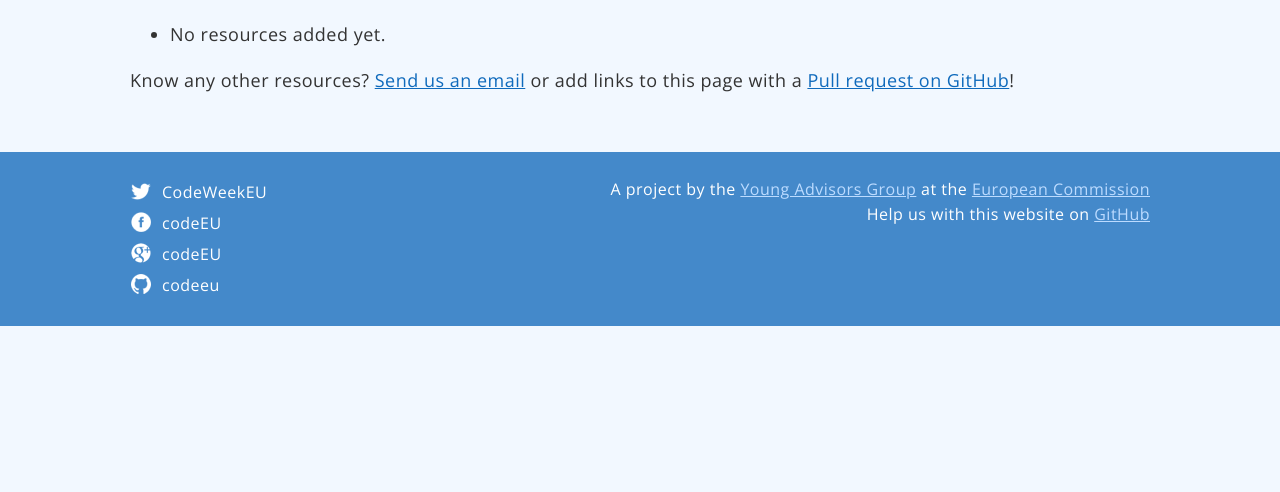
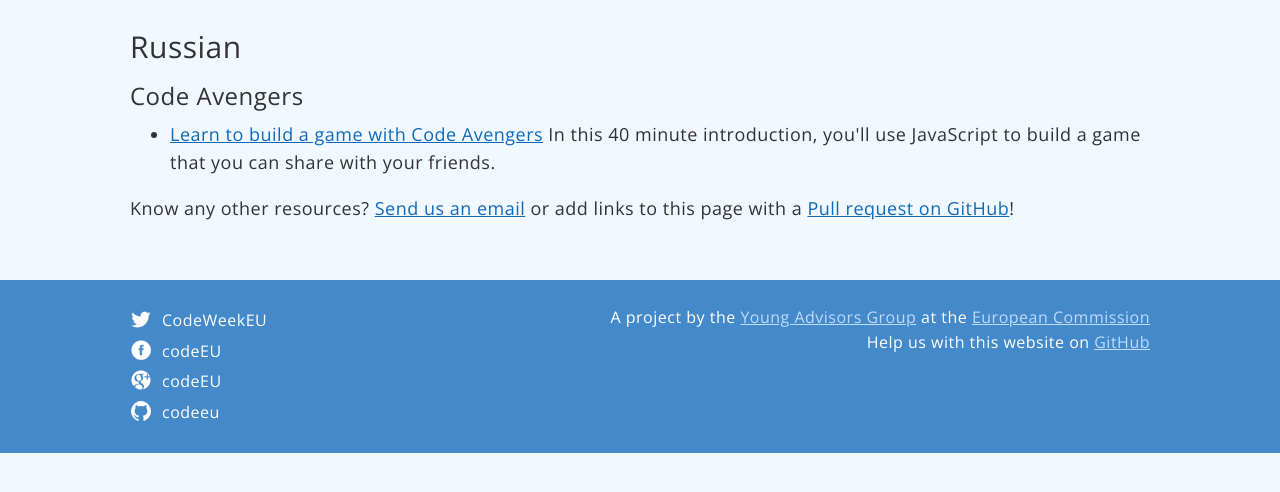
Before and after one commit to codeeu/codeeu.github.io, a Jekyll site: the page built from resources/belarus/index.html, in a window 1280 px wide, cut to the strip 167-659 px from the top of the page. Built offline with Jekyll 4.4.1, drawn with Linux system fonts in a browser that asks for light colours; nearby versions of some CDN libraries; Markdown is read by kramdown in place of the engine named in the settings.

Commit message:
Added links to Code Avengers resources

```diff
--- a/resources/belarus/index.html
+++ b/resources/belarus/index.html
@@ -3,8 +3,11 @@
 title: Belarus
 ---
 
+  <h2>Russian</h2>
+
+  <h3>Code Avengers</h3>
   <ul>
-   	<li>No resources added yet.</li>
+  	<li><a href="http://www.codeavengers.com/javascript/17?l=ru">Learn to build a game with Code Avengers</a> In this 40 minute introduction, you'll use JavaScript to build a game that you can share with your friends.</li>
   </ul>
 
   <p>Know any other resources? <a href="mailto:{{site.contact.email}}">Send us an email</a> or add links to this page with a <a href="https://github.com/codeeu/codeeu.github.io">Pull request on GitHub</a>!</p>
```
